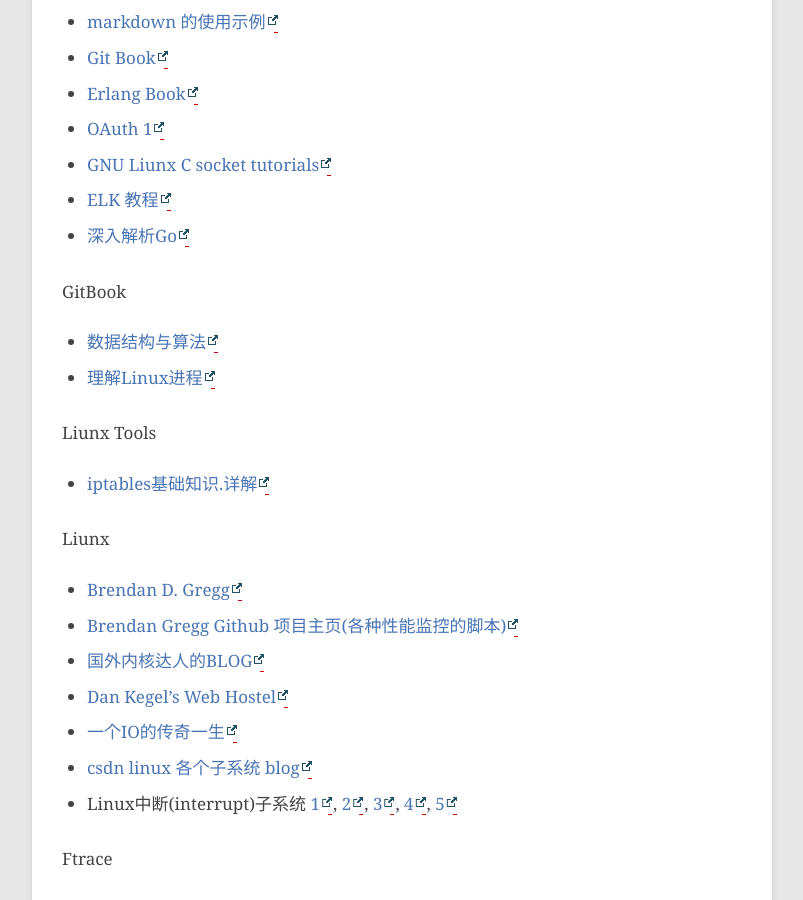
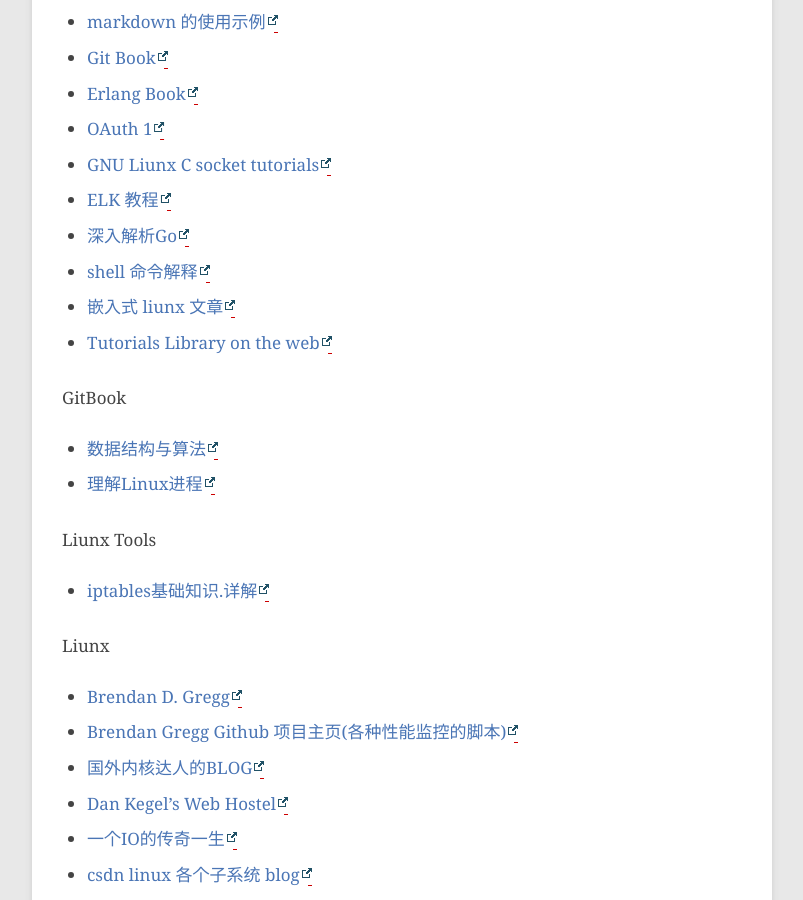
Before and after one commit to hushi55/hushi55.github.io, a Jekyll site: the page built from _posts/blog/2015-01-30-blogs.md, in a window 1280 px wide and 900 px high, scrolled down 3093 px. Shown: the whole window, without its empty margins (78-881 px from the left). Built offline with Jekyll 4.4.1, drawn with Linux system fonts in a browser that asks for light colours; Markdown is read by kramdown in place of the engine named in the settings; comment, search, counter and statistics services are not loaded.

Commit message:
add blog links

```diff
--- a/_posts/blog/2015-01-30-blogs.md
+++ b/_posts/blog/2015-01-30-blogs.md
@@ -103,6 +103,9 @@
 - [GNU Liunx C socket tutorials](http://www.tenouk.com/cnlinuxsockettutorials.html)
 - [ELK 教程](http://kibana.logstash.es/content/)
 - [深入解析Go](https://tiancaiamao.gitbooks.io/go-internals/content/zh/index.html)
+- [shell 命令解释](http://explainshell.com/)
+- [嵌入式 liunx 文章](http://www.tinylab.org)
+- [Tutorials Library on the web](http://www.tutorialspoint.com/index.htm)
 
 GitBook
 
```
